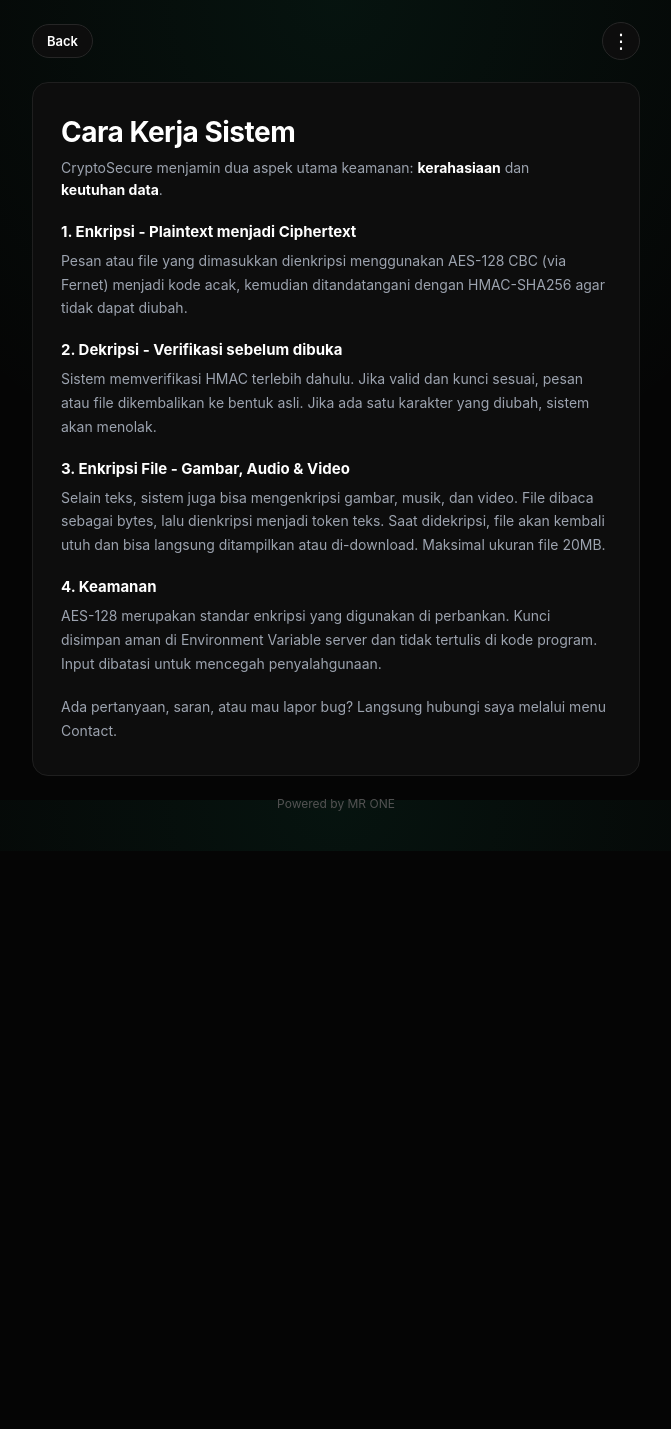
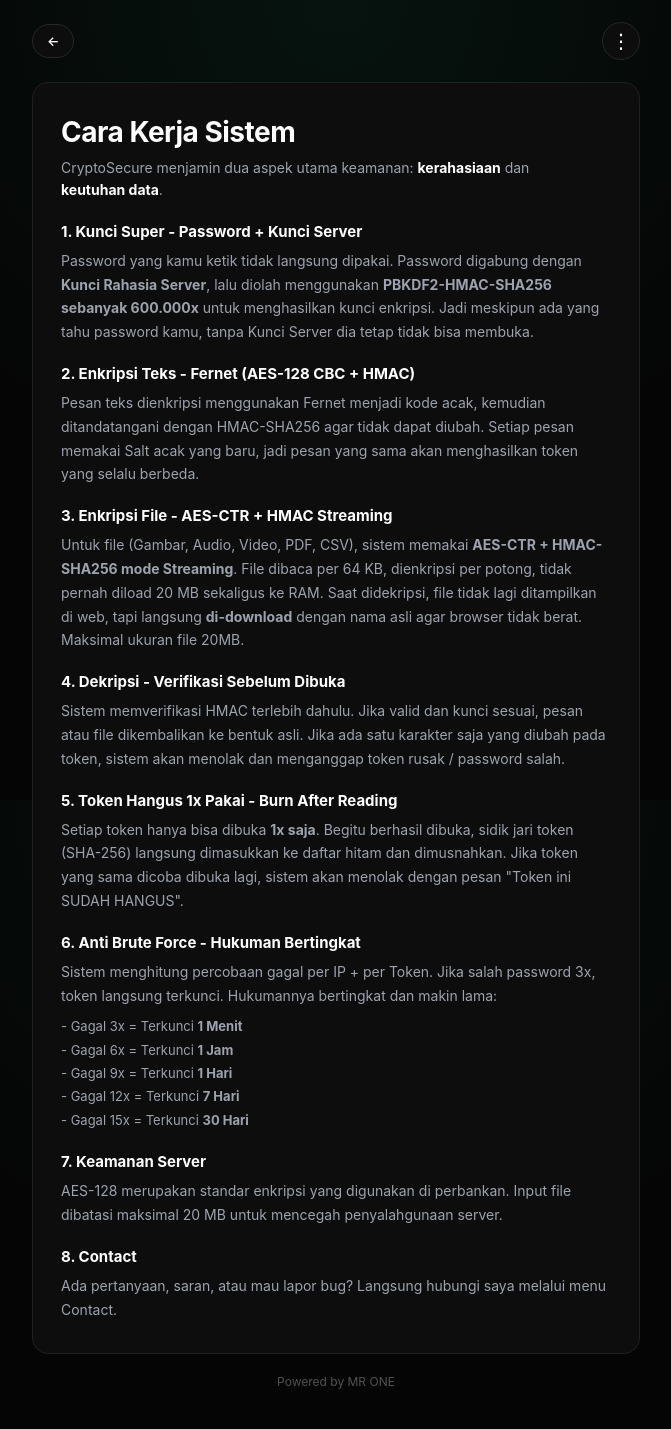
Before and after one commit to mrone61/cry, a Flask app: page /about in a window 1280 px wide. Shown: the whole page, without its empty margins (304-975 px from the left). Before the commit the page ends 851 px from the top, so only its background shows below. Run offline with Flask 3, Linux system fonts and the light colour scheme.

Commit message:
Update about.html

```diff
--- a/templates/about.html
+++ b/templates/about.html
@@ -9,7 +9,7 @@
 <body>
 
     <header class="navbar" style="justify-content: space-between;">
-        <a href="/" class="back-link">Back</a>
+        <a href="/" class="back-link">←</a>
         <div class="menu-wrap">
             <button class="menu-btn" onclick="toggleMenu(event)">⋮</button>
             <div id="menuDropdown" class="dropdown">
@@ -25,24 +25,40 @@
             <p class="subjudul" style="margin:0; text-align:left;">CryptoSecure menjamin dua aspek utama keamanan: <b>kerahasiaan</b> dan <b>keutuhan data</b>.</p>
 
             <div class="about-list">
-                <h3>1. Enkripsi - Plaintext menjadi Ciphertext</h3>
-                <p>Pesan atau file yang dimasukkan dienkripsi menggunakan AES-128 CBC (via Fernet) menjadi kode acak, kemudian ditandatangani dengan HMAC-SHA256 agar tidak dapat diubah.</p>
+                <h3>1. Kunci Super - Password + Kunci Server</h3>
+                <p>Password yang kamu ketik tidak langsung dipakai. Password digabung dengan <b>Kunci Rahasia Server</b>, lalu diolah menggunakan <b>PBKDF2-HMAC-SHA256 sebanyak 600.000x</b> untuk menghasilkan kunci enkripsi. Jadi meskipun ada yang tahu password kamu, tanpa Kunci Server dia tetap tidak bisa membuka.</p>
 
-                <h3>2. Dekripsi - Verifikasi sebelum dibuka</h3>
-                <p>Sistem memverifikasi HMAC terlebih dahulu. Jika valid dan kunci sesuai, pesan atau file dikembalikan ke bentuk asli. Jika ada satu karakter yang diubah, sistem akan menolak.</p>
+                <h3>2. Enkripsi Teks - Fernet (AES-128 CBC + HMAC)</h3>
+                <p>Pesan teks dienkripsi menggunakan Fernet menjadi kode acak, kemudian ditandatangani dengan HMAC-SHA256 agar tidak dapat diubah. Setiap pesan memakai Salt acak yang baru, jadi pesan yang sama akan menghasilkan token yang selalu berbeda.</p>
 
-                <h3>3. Enkripsi File - Gambar, Audio & Video</h3>
-                <p>Selain teks, sistem juga bisa mengenkripsi gambar, musik, dan video. File dibaca sebagai bytes, lalu dienkripsi menjadi token teks. Saat didekripsi, file akan kembali utuh dan bisa langsung ditampilkan atau di-download. Maksimal ukuran file 20MB.</p>
+                <h3>3. Enkripsi File - AES-CTR + HMAC Streaming</h3>
+                <p>Untuk file (Gambar, Audio, Video, PDF, CSV), sistem memakai <b>AES-CTR + HMAC-SHA256 mode Streaming</b>. File dibaca per 64 KB, dienkripsi per potong, tidak pernah diload 20 MB sekaligus ke RAM. Saat didekripsi, file tidak lagi ditampilkan di web, tapi langsung <b>di-download</b> dengan nama asli agar browser tidak berat. Maksimal ukuran file 20MB.</p>
 
-                <h3>4. Keamanan</h3>
-                <p>AES-128 merupakan standar enkripsi yang digunakan di perbankan. Kunci disimpan aman di Environment Variable server dan tidak tertulis di kode program. Input dibatasi untuk mencegah penyalahgunaan.</p>
+                <h3>4. Dekripsi - Verifikasi Sebelum Dibuka</h3>
+                <p>Sistem memverifikasi HMAC terlebih dahulu. Jika valid dan kunci sesuai, pesan atau file dikembalikan ke bentuk asli. Jika ada satu karakter saja yang diubah pada token, sistem akan menolak dan menganggap token rusak / password salah.</p>
 
-                <br>
+                <h3>5. Token Hangus 1x Pakai - Burn After Reading</h3>
+                <p>Setiap token hanya bisa dibuka <b>1x saja</b>. Begitu berhasil dibuka, sidik jari token (SHA-256) langsung dimasukkan ke daftar hitam dan dimusnahkan. Jika token yang sama dicoba dibuka lagi, sistem akan menolak dengan pesan "Token ini SUDAH HANGUS".</p>
+
+                <h3>6. Anti Brute Force - Hukuman Bertingkat</h3>
+                <p>Sistem menghitung percobaan gagal per IP + per Token. Jika salah password 3x, token langsung terkunci. Hukumannya bertingkat dan makin lama:</p>
+                <p style="margin-top:8px; font-size:13px; line-height:1.8;">
+                - Gagal 3x = Terkunci <b>1 Menit</b><br>
+                - Gagal 6x = Terkunci <b>1 Jam</b><br>
+                - Gagal 9x = Terkunci <b>1 Hari</b><br>
+                - Gagal 12x = Terkunci <b>7 Hari</b><br>
+                - Gagal 15x = Terkunci <b>30 Hari</b>
+                </p>
+
+                <h3>7. Keamanan Server</h3>
+                <p>AES-128 merupakan standar enkripsi yang digunakan di perbankan. Input file dibatasi maksimal 20 MB untuk mencegah penyalahgunaan server.</p>
+
+                <h3>8. Contact</h3>
                 <p>Ada pertanyaan, saran, atau mau lapor bug? Langsung hubungi saya melalui menu Contact.</p>
 
             </div>
         </div>
-        <div class="footer">Powered by MR ONE</div>
+        <div class="footer">Powered by MR ONE </div>
     </div>
 
     <script>
@@ -57,4 +73,4 @@
         }
     </script>
 </body>
-</html>
+                                                                     </html>
```
